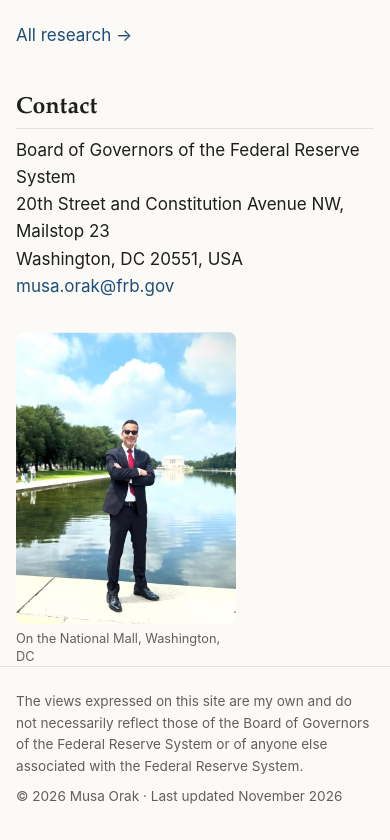
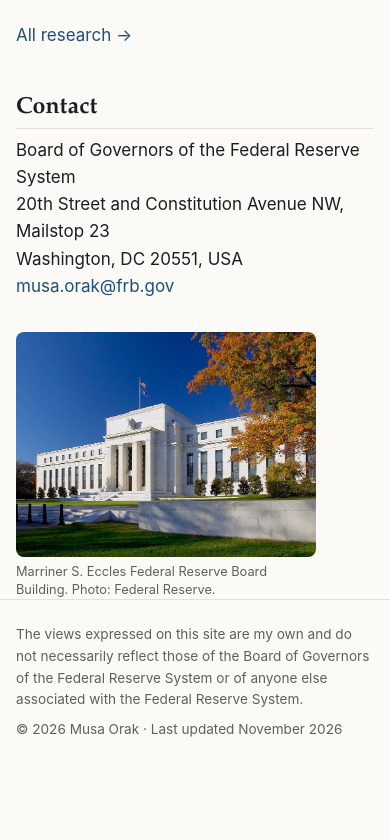
Before and after one commit to musaorak/musaorak.com, a plain HTML site: page index.html in a window 390 px wide. Shown: the part 1987-2827 px from the top of the page. After the commit the page ends 2776 px from the top, so only its background shows below. Drawn offline with Linux system fonts and the light colour scheme.

Commit message:
Show the Eccles Building beside the Contact block instead of a personal photo
Co-Authored-By: Claude Fable 5.1 <noreply@anthropic.com>

```diff
--- a/assets/style.css
+++ b/assets/style.css
@@ -90,10 +90,10 @@ p { margin: 0 0 1rem; }
 .links a:hover, .pub-links a:hover { text-decoration: none; filter: brightness(.95); }
 
 /* Contact block with a photo beside it */
-.contact { display: grid; grid-template-columns: 1fr 220px; gap: 1rem 2rem; align-items: start; }
+.contact { display: grid; grid-template-columns: 1fr 300px; gap: 1rem 2rem; align-items: start; }
 @media (max-width: 600px) {
   .contact { grid-template-columns: 1fr; }
-  .portrait.side { max-width: 220px; }
+  .portrait.side { max-width: 300px; }
 }
 
 /* Research page */
--- a/index.html
+++ b/index.html
@@ -77,8 +77,9 @@
       <a href="mailto:musa.orak@frb.gov">musa.orak@frb.gov</a>
     </p>
     <figure class="portrait side">
-      <img src="assets/reflecting-pool.jpg" alt="Musa Orak on the National Mall in Washington, DC" width="220" height="292" loading="lazy">
-      <figcaption>On the National Mall, Washington, DC</figcaption>
+      <!-- Public-domain Federal Reserve photo via Wikimedia Commons: File:Ec 05 (26114196145).jpg -->
+      <img src="assets/eccles-building.jpg" alt="The Marriner S. Eccles Federal Reserve Board Building in Washington, DC" width="300" height="225" loading="lazy">
+      <figcaption>Marriner S. Eccles Federal Reserve Board Building. Photo: Federal Reserve.</figcaption>
     </figure>
   </div>
 </main>
```
Also changed, not shown: assets/eccles-building.jpg (added), assets/reflecting-pool.jpg (deleted).
